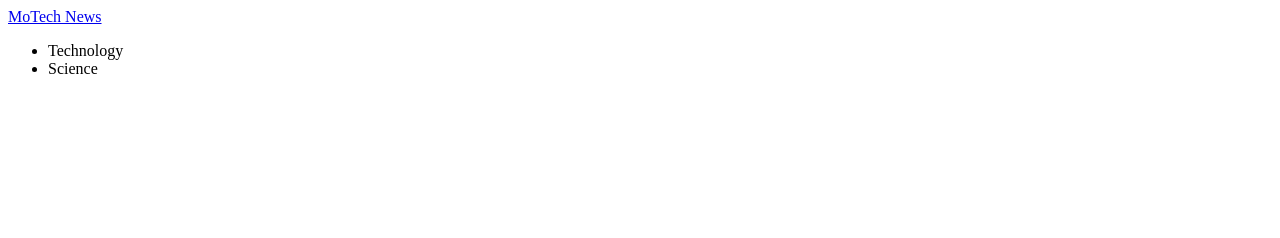
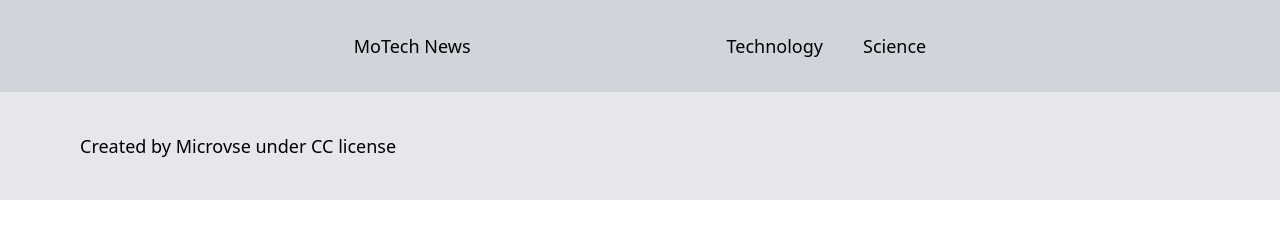
Before and after one commit to BenMukebo/javascript-capstone, a website built with webpack: page src/index.html in a window 1280 px wide. Built offline with nearby package versions, Linux system fonts and the light colour scheme.

Commit message:
Add footer section close #16 #17

```diff
--- /dev/null
+++ b/src/css/styles.css
@@ -0,0 +1,4 @@
+* {
+  margin: 0;
+  padding: 0;
+}
--- a/src/index.html
+++ b/src/index.html
@@ -1,21 +1,28 @@
 <!DOCTYPE html>
 <html lang="en">
       <head>
-    <meta charset="UTF-8">
-    <meta http-equiv="X-UA-Compatible" content="IE=edge">
-    <meta name="viewport" content="width=device-width, initial-scale=1.0">
-    <title>JavaScript Capstone</title>
+    <meta charset="UTF-8" />
+    <meta http-equiv="X-UA-Compatible" content="IE=edge" />
+    <meta name="viewport" content="width=device-width, initial-scale=1.0" />
+    <link
+      href="https://cdnjs.cloudflare.com/ajax/libs/tailwindcss/2.0.2/tailwind.min.css"
+      rel="stylesheet"
+    />
+    <title>MoTech News</title>
   </head>
   <body>
-    <header>
-        <nav>
-            <a href="#">MoTech News</a>
-            <ul>
+    <header class="bg-white">
+      <nav class="flex text-lg p-8 justify-center space-x-64 bg-gray-300">
+        <a href="#" class="">MoTech News</a>
+        <ul class="flex space-x-10">
           <li>Technology</li>
           <li>Science</li>
         </ul>
       </nav>
     </header>
+    <footer class="bg-gray-200 p-10">
+        <p class="text-lg pl-10">Created by Microvse under CC license</p>
+    </footer>
     <script src="./js/index.js"></script>
   </body>
 </html>
--- a/src/js/index.js
+++ b/src/js/index.js
@@ -0,0 +1 @@
+import '../css/styles.css';
```
Lines whose indentation alone changed are shown as unchanged.
